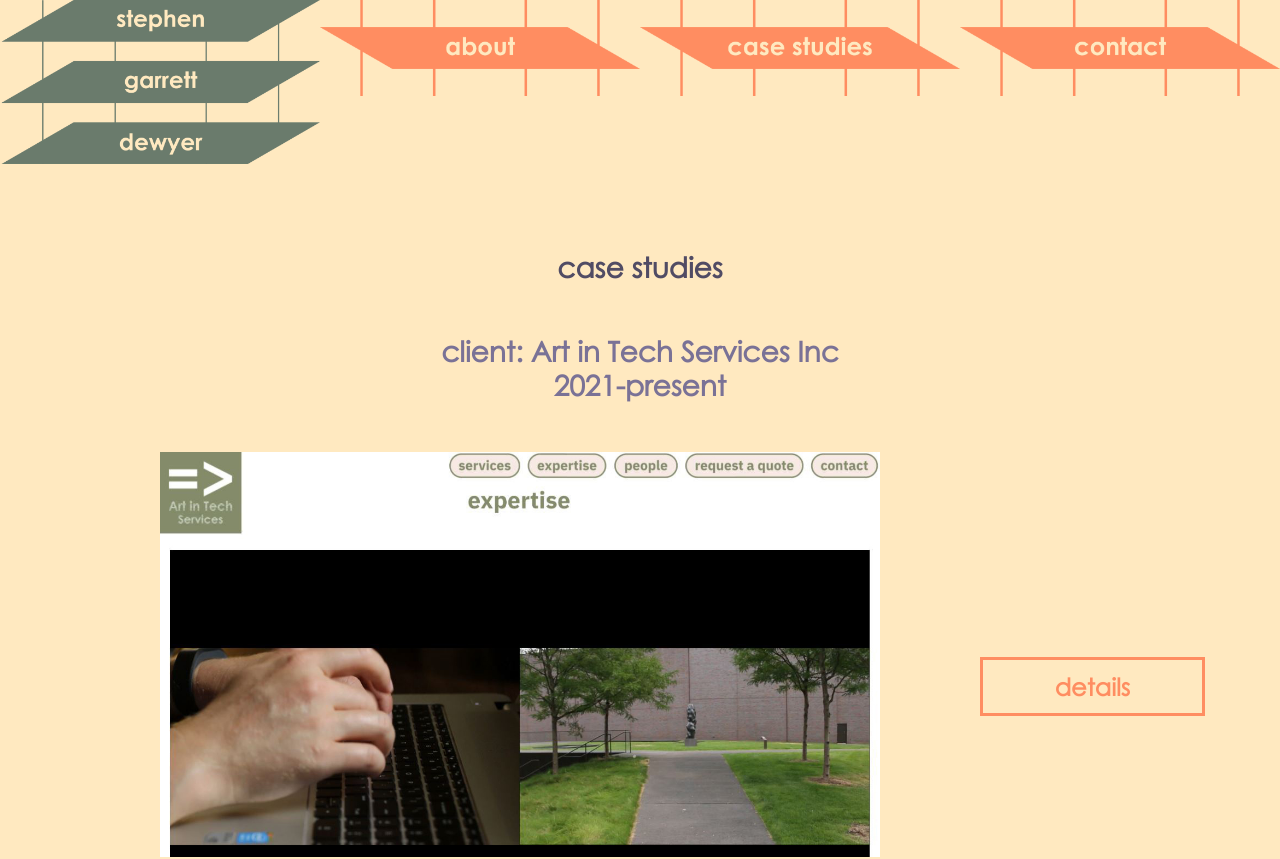
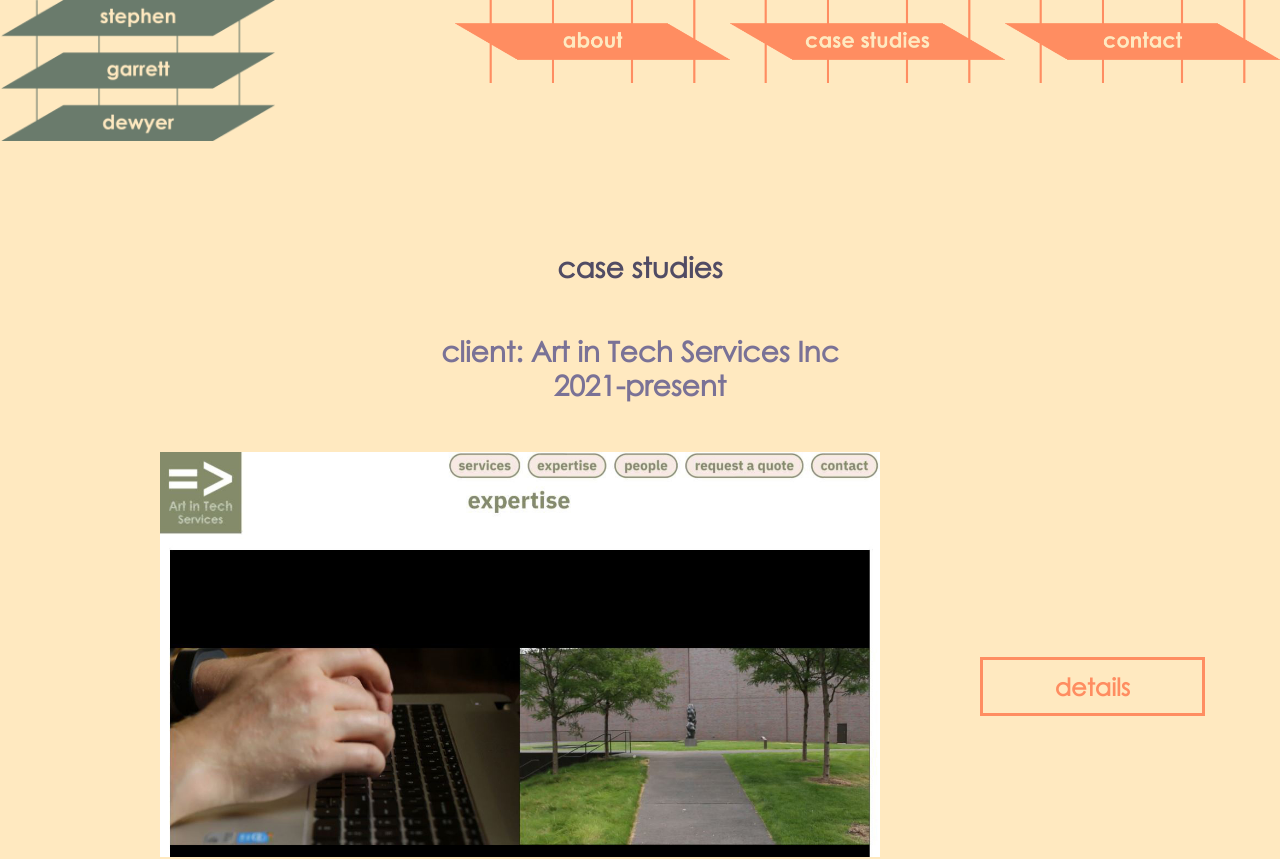
Before and after one commit to stephendewyer/stephendewyerwebwork, a Next.js app: page /case_studies in a window 1280 px wide. Shown: the top 859 px of the page. Built offline with nearby package versions, Linux system fonts and the light colour scheme.

Commit message:
resized navigation

```diff
--- a/components/layout/MainNavigation/MainNavigation.module.css
+++ b/components/layout/MainNavigation/MainNavigation.module.css
@@ -13,7 +13,7 @@
     float: left;
     margin: 0;
     width: 25%;
-    max-width: 350px;
+    max-width: 275px;
     min-width: 160px;
     height: auto;
 }
@@ -23,7 +23,7 @@
     float: right;
     display: block;
     width: 75%;
-    max-width: 1050px;
+    max-width: 825px;
     min-width: 480px;
     height: auto;
     display: grid;
```
